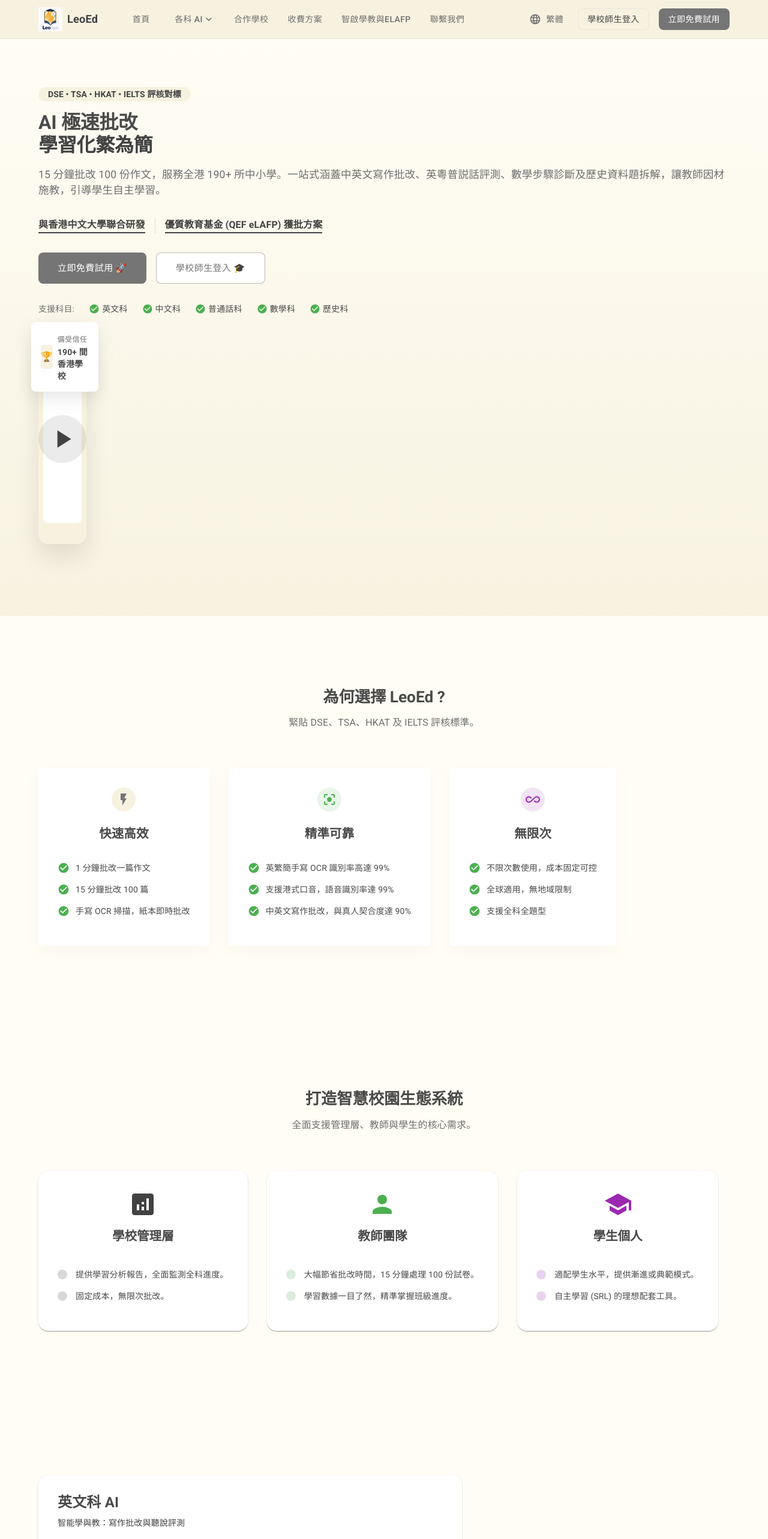
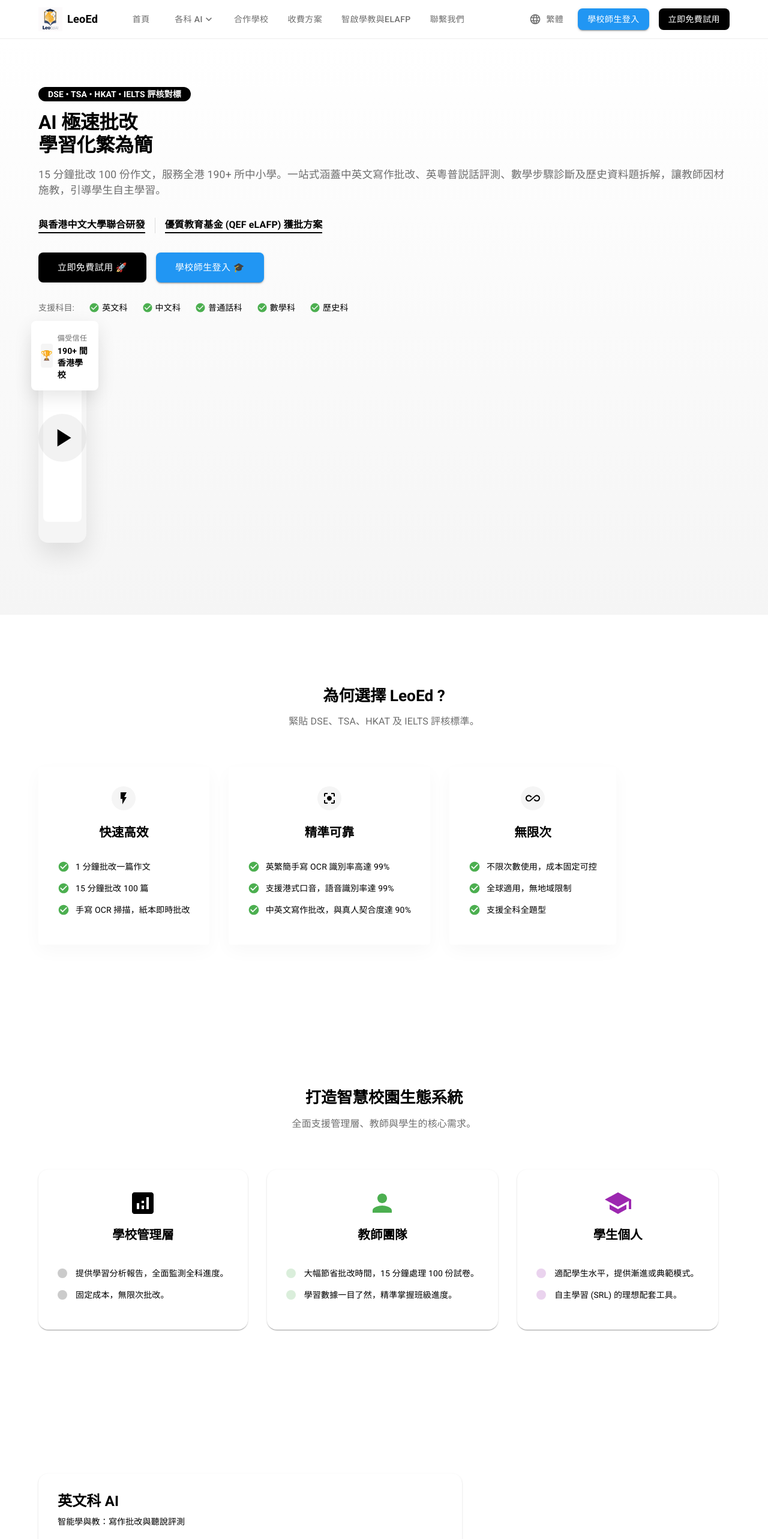
Before and after one commit to theyyyty411-ctrl/Leoed-final-version, a React (Vite) app: page / in a window 1280 px wide. Shown: the top 2566 px of the page at 60% size. Built offline with nearby package versions, Linux system fonts and the light colour scheme.

Commit message:
Updated to active gemini-2.5-flash model

```diff
--- a/src/pages/landing/Landing.js
+++ b/src/pages/landing/Landing.js
@@ -48,9 +48,9 @@
 import logo from "../../images/logo.jpeg";
 
 // Mock icons for the features section if specific ones aren't available
-const FastIcon = () => <Box sx={{ backgroundColor: '#F7F2E0', p: 1, borderRadius: '50%', display: 'inline-flex' }}><LightningIcon sx={{ color: '#757575' }} /></Box>;
-const ReliableIcon = () => <Box sx={{ backgroundColor: '#E8F5E9', p: 1, borderRadius: '50%', display: 'inline-flex' }}><TargetIcon sx={{ color: '#4CAF50' }} /></Box>;
-const UnlimitedIcon = () => <Box sx={{ backgroundColor: '#F3E5F5', p: 1, borderRadius: '50%', display: 'inline-flex' }}><InfinityIcon sx={{ color: '#9C27B0' }} /></Box>;
+const FastIcon = () => <Box sx={{ backgroundColor: '#F5F5F5', p: 1, borderRadius: '50%', display: 'inline-flex' }}><LightningIcon sx={{ color: '#000000' }} /></Box>;
+const ReliableIcon = () => <Box sx={{ backgroundColor: '#F5F5F5', p: 1, borderRadius: '50%', display: 'inline-flex' }}><TargetIcon sx={{ color: '#000000' }} /></Box>;
+const UnlimitedIcon = () => <Box sx={{ backgroundColor: '#F5F5F5', p: 1, borderRadius: '50%', display: 'inline-flex' }}><InfinityIcon sx={{ color: '#000000' }} /></Box>;
 
 const LandingPage = () => {
   const navigate = useNavigate();
@@ -60,14 +60,14 @@
   };
 
   return (
-    <Box sx={{ flexGrow: 1, bgcolor: "#FFFDF5", color: "text.primary" }}>
+    <Box sx={{ flexGrow: 1, bgcolor: "#FFFFFF", color: "text.primary" }}>
       {/* Header */}
-      <AppBar position="sticky" elevation={0} sx={{ bgcolor: "#F7F2E0", color: "black", borderBottom: "1px solid #E8E4D8" }}>
+      <AppBar position="sticky" elevation={0} sx={{ bgcolor: "#FFFFFF", color: "black", borderBottom: "1px solid #EEEEEE" }}>
         <Container maxWidth="lg">
           <Toolbar disableGutters sx={{ justifyContent: "space-between" }}>
             <Box sx={{ display: "flex", alignItems: "center" }}>
               <Box component="img" src={logo} sx={{ height: 40, mr: 1 }} />
-              <Typography variant="h6" component="div" sx={{ fontWeight: "bold", color: "#424242", display: "flex", alignItems: "center" }}>
+              <Typography variant="h6" component="div" sx={{ fontWeight: "bold", color: "#000000", display: "flex", alignItems: "center" }}>
                 LeoEd
               </Typography>
               <Box sx={{ display: { xs: "none", md: "flex" }, ml: 4 }}>
@@ -83,16 +83,16 @@
                 繁體
               </Button>
               <Button
-                variant="outlined"
+                variant="contained"
                 onClick={handleLogin}
-                sx={{ mr: 2, textTransform: "none", borderRadius: 2, border: "1px solid #E8E4D8", color: "#424242" }}
+                sx={{ mr: 2, textTransform: "none", borderRadius: 2, bgcolor: "#2196f3", color: "white", '&:hover': { bgcolor: '#1976d2' } }}
               >
                 學校師生登入
               </Button>
               <Button
                 variant="contained"
                 color="primary"
-                sx={{ textTransform: "none", borderRadius: 2, boxShadow: "none" }}
+                sx={{ textTransform: "none", borderRadius: 2, boxShadow: "none", bgcolor: "#000000", color: "#FFFFFF", '&:hover': { bgcolor: '#333333' } }}
               >
                 立即免費試用
               </Button>
@@ -102,36 +102,36 @@
       </AppBar>
 
       {/* Hero Section */}
-      <Box sx={{ pt: 10, pb: 15, background: "linear-gradient(180deg, #FFFDF5 0%, #F7F2E0 100%)" }}>
+      <Box sx={{ pt: 10, pb: 15, background: "linear-gradient(180deg, #FFFFFF 0%, #F5F5F5 100%)" }}>
         <Container maxWidth="lg">
           <Grid container spacing={4} alignItems="center">
             <Grid item xs={12} md={6}>
               <Box sx={{ mb: 2 }}>
-                <Typography component="span" sx={{ bgcolor: "#F7F2E0", color: "#424242", px: 2, py: 0.5, borderRadius: 10, fontSize: "0.875rem", fontWeight: "bold" }}>
+                <Typography component="span" sx={{ bgcolor: "#000000", color: "#FFFFFF", px: 2, py: 0.5, borderRadius: 10, fontSize: "0.875rem", fontWeight: "bold" }}>
                   DSE • TSA • HKAT • IELTS 評核對標
                 </Typography>
               </Box>
               <Typography variant="h2" sx={{ fontWeight: 800, mb: 2, lineHeight: 1.2 }}>
                 AI 極速批改<br />
-                <Box component="span" sx={{ color: "#424242" }}>學習化繁為簡</Box>
+                <Box component="span" sx={{ color: "#000000" }}>學習化繁為簡</Box>
               </Typography>
               <Typography variant="body1" sx={{ color: "text.secondary", mb: 4, fontSize: "1.1rem" }}>
                 15 分鐘批改 100 份作文，服務全港 190+ 所中小學。一站式涵蓋中英文寫作批改、英粵普説話評測、數學步驟診斷及歷史資料題拆解，讓教師因材施教，引導學生自主學習。
               </Typography>
               <Box sx={{ mb: 4, display: "flex", alignItems: "center", gap: 2 }}>
-                <Typography sx={{ color: "#424242", fontWeight: "bold", borderBottom: "2px solid #424242" }}>
+                <Typography sx={{ color: "#000000", fontWeight: "bold", borderBottom: "2px solid #000000" }}>
                   與香港中文大學聯合研發
                 </Typography>
                 <Divider orientation="vertical" flexItem />
-                <Typography sx={{ color: "#424242", fontWeight: "bold", borderBottom: "2px solid #424242" }}>
+                <Typography sx={{ color: "#000000", fontWeight: "bold", borderBottom: "2px solid #000000" }}>
                   優質教育基金 (QEF eLAFP) 獲批方案
                 </Typography>
               </Box>
               <Box sx={{ display: "flex", gap: 2 }}>
-                <Button variant="contained" size="large" sx={{ px: 4, py: 1.5, borderRadius: 2, boxShadow: "none", textTransform: "none" }}>
+                <Button variant="contained" size="large" sx={{ px: 4, py: 1.5, borderRadius: 2, boxShadow: "none", textTransform: "none", bgcolor: "#000000", color: "#FFFFFF", '&:hover': { bgcolor: '#333333' } }}>
                   立即免費試用 🚀
                 </Button>
-                <Button variant="outlined" size="large" onClick={handleLogin} sx={{ px: 4, py: 1.5, borderRadius: 2, textTransform: "none", bgcolor: "white" }}>
+                <Button variant="contained" size="large" onClick={handleLogin} sx={{ px: 4, py: 1.5, borderRadius: 2, textTransform: "none", bgcolor: "#2196f3", color: "white", '&:hover': { bgcolor: '#1976d2' } }}>
                   學校師生登入 🎓
                 </Button>
               </Box>
@@ -151,7 +151,7 @@
                   width: "100%",
                   maxWidth: 500,
                   height: 350,
-                  bgcolor: "#F7F2E0",
+                  bgcolor: "#F5F5F5",
                   borderRadius: 4,
                   display: "flex",
                   alignItems: "center",
@@ -160,13 +160,13 @@
                   position: "relative"
                 }}>
                   <Box sx={{ width: "80%", height: "80%", bgcolor: "white", borderRadius: 2, display: "flex", alignItems: "center", justifyContent: "center" }}>
-                     <IconButton color="primary" sx={{ width: 80, height: 80, bgcolor: "rgba(66, 66, 66, 0.1)" }}>
-                       <PlayArrowIcon sx={{ fontSize: 50, color: "#424242" }} />
+                     <IconButton color="primary" sx={{ width: 80, height: 80, bgcolor: "rgba(0, 0, 0, 0.05)" }}>
+                       <PlayArrowIcon sx={{ fontSize: 50, color: "#000000" }} />
                      </IconButton>
                   </Box>
                   <Card sx={{ position: "absolute", top: -20, right: -20, p: 2, borderRadius: 2, boxShadow: "0 10px 30px rgba(0,0,0,0.1)" }}>
                     <Box sx={{ display: "flex", alignItems: "center", gap: 1 }}>
-                       <Box sx={{ width: 40, height: 40, bgcolor: "#F7F2E0", borderRadius: 1, display: "flex", alignItems: "center", justifyContent: "center" }}>🏆</Box>
+                       <Box sx={{ width: 40, height: 40, bgcolor: "#F5F5F5", borderRadius: 1, display: "flex", alignItems: "center", justifyContent: "center" }}>🏆</Box>
                        <Box>
                          <Typography variant="caption" sx={{ color: "text.secondary" }}>備受信任</Typography>
                          <Typography variant="body2" sx={{ fontWeight: "bold" }}>190+ 間香港學校</Typography>
@@ -237,7 +237,7 @@
       </Container>
 
       {/* Ecosystem Section */}
-      <Box sx={{ py: 15, bgcolor: "#FFFDF5" }}>
+      <Box sx={{ py: 15, bgcolor: "#FFFFFF" }}>
         <Container maxWidth="lg">
           <Box sx={{ textAlign: "center", mb: 8 }}>
             <Typography variant="h3" sx={{ fontWeight: "bold", mb: 2 }}>
@@ -250,15 +250,15 @@
           <Grid container spacing={4}>
             <Grid item xs={12} md={4}>
               <Card sx={{ height: "100%", p: 4, borderRadius: 4, display: "flex", flexDirection: "column", alignItems: "center" }}>
-                <AnalyticsIcon sx={{ fontSize: 48, color: "#424242", mb: 2 }} />
+                <AnalyticsIcon sx={{ fontSize: 48, color: "#000000", mb: 2 }} />
                 <Typography variant="h5" sx={{ fontWeight: "bold", mb: 3 }}>學校管理層</Typography>
                 <List dense>
                   <ListItem disableGutters>
-                    <ListItemIcon sx={{ minWidth: 30 }}><Box sx={{ width: 16, height: 16, bgcolor: "#424242", borderRadius: "50%", opacity: 0.2, display: "flex", alignItems: "center", justifyContent: "center" }}><Box sx={{ width: 8, height: 8, bgcolor: "#424242", borderRadius: "50%" }} /></Box></ListItemIcon>
+                    <ListItemIcon sx={{ minWidth: 30 }}><Box sx={{ width: 16, height: 16, bgcolor: "#000000", borderRadius: "50%", opacity: 0.2, display: "flex", alignItems: "center", justifyContent: "center" }}><Box sx={{ width: 8, height: 8, bgcolor: "#000000", borderRadius: "50%" }} /></Box></ListItemIcon>
                     <ListItemText primary="提供學習分析報告，全面監測全科進度。" />
                   </ListItem>
                   <ListItem disableGutters>
-                    <ListItemIcon sx={{ minWidth: 30 }}><Box sx={{ width: 16, height: 16, bgcolor: "#424242", borderRadius: "50%", opacity: 0.2, display: "flex", alignItems: "center", justifyContent: "center" }}><Box sx={{ width: 8, height: 8, bgcolor: "#424242", borderRadius: "50%" }} /></Box></ListItemIcon>
+                    <ListItemIcon sx={{ minWidth: 30 }}><Box sx={{ width: 16, height: 16, bgcolor: "#000000", borderRadius: "50%", opacity: 0.2, display: "flex", alignItems: "center", justifyContent: "center" }}><Box sx={{ width: 8, height: 8, bgcolor: "#000000", borderRadius: "50%" }} /></Box></ListItemIcon>
                     <ListItemText primary="固定成本，無限次批改。" />
                   </ListItem>
                 </List>
@@ -306,7 +306,7 @@
           <Grid item xs={12} md={4}>
             <Card sx={{ height: "100%", p: 4, borderRadius: 4, position: "relative" }}>
               <Typography variant="h4" sx={{ fontWeight: "bold", mb: 1 }}>英文科 AI</Typography>
-              <Typography variant="body2" sx={{ color: "#424242", mb: 3 }}>智能學與教：寫作批改與聽說評測</Typography>
+              <Typography variant="body2" sx={{ color: "#000000", mb: 3 }}>智能學與教：寫作批改與聽說評測</Typography>
               <List dense>
                 {[
                   "考評對標：支援 DSE、TSA、HKAT、IELTS 及校本標準。",
@@ -315,13 +315,13 @@
                   "閱讀及聆聽：支援 PDF、網頁、YouTube 及影音檔案，一鍵自動出題、批改與分析。"
                 ].map((item) => (
                   <ListItem key={item} disableGutters sx={{ alignItems: "flex-start" }}>
-                    <ListItemIcon sx={{ minWidth: 30, mt: 0.5 }}><CheckCircleIcon sx={{ color: "#424242", fontSize: 20 }} /></ListItemIcon>
+                    <ListItemIcon sx={{ minWidth: 30, mt: 0.5 }}><CheckCircleIcon sx={{ color: "#000000", fontSize: 20 }} /></ListItemIcon>
                     <ListItemText primary={item} />
                   </ListItem>
                 ))}
               </List>
               <Box sx={{ mt: "auto", pt: 2 }}>
-                <Button fullWidth variant="contained" sx={{ bgcolor: "#F7F2E0", color: "#424242", py: 1.5, "&:hover": { bgcolor: "#E8E4D8" }, boxShadow: "none", textTransform: "none" }} endIcon={<ArrowForwardIcon />}>
+                <Button fullWidth variant="contained" sx={{ bgcolor: "#F5F5F5", color: "#000000", py: 1.5, "&:hover": { bgcolor: "#EEEEEE" }, boxShadow: "none", textTransform: "none" }} endIcon={<ArrowForwardIcon />}>
                   探索英文方案
                 </Button>
               </Box>
@@ -356,11 +356,11 @@
           </Grid>
           <Grid item xs={12} md={4}>
             <Card sx={{ height: "100%", p: 4, borderRadius: 4 }}>
-              <Box sx={{ position: "absolute", top: 10, right: 10, bgcolor: "#F7F2E0", color: "#424242", px: 1, py: 0.2, borderRadius: 1, fontSize: "0.7rem", fontWeight: "bold" }}>
+              <Box sx={{ position: "absolute", top: 10, right: 10, bgcolor: "#000000", color: "#FFFFFF", px: 1, py: 0.2, borderRadius: 1, fontSize: "0.7rem", fontWeight: "bold" }}>
                 下月發佈
               </Box>
               <Typography variant="h4" sx={{ fontWeight: "bold", mb: 1 }}>數學科 AI</Typography>
-              <Typography variant="body2" sx={{ color: "#424242", mb: 3 }}>算式步驟診斷：錯題追蹤與自適應練習</Typography>
+              <Typography variant="body2" sx={{ color: "#000000", mb: 3 }}>算式步驟診斷：錯題追蹤與自適應練習</Typography>
               <List dense>
                 {[
                   "圖像識別：支援手機拍照，具備手寫算式 OCR 識別技術。",
@@ -385,10 +385,10 @@
       </Container>
 
       {/* Partners Section */}
-      <Box sx={{ py: 10, bgcolor: "#FFFDF5", textAlign: "center" }}>
+      <Box sx={{ py: 10, bgcolor: "#FFFFFF", textAlign: "center" }}>
         <Container maxWidth="lg">
           <Typography component="div" sx={{ mb: 2 }}>
-             <Box component="span" sx={{ bgcolor: "#F7F2E0", color: "#424242", px: 2, py: 0.5, borderRadius: 10, fontSize: "0.875rem", fontWeight: "bold" }}>
+             <Box component="span" sx={{ bgcolor: "#F5F5F5", color: "#000000", px: 2, py: 0.5, borderRadius: 10, fontSize: "0.875rem", fontWeight: "bold" }}>
                ⭐ 獲 190+ 所學校採用
              </Box>
           </Typography>
@@ -417,11 +417,11 @@
       </Box>
 
       {/* Pricing Table Section */}
-      <Box sx={{ py: 15, bgcolor: "#FFFDF5" }}>
+      <Box sx={{ py: 15, bgcolor: "#FFFFFF" }}>
         <Container maxWidth="lg">
           <Box sx={{ display: "flex", justifyContent: "center", mb: 6 }}>
-            <Box sx={{ bgcolor: "#F7F2E0", p: 1, borderRadius: 10, display: "flex", gap: 1, boxShadow: "0 5px 15px rgba(0,0,0,0.05)" }}>
-              <Button variant="contained" sx={{ borderRadius: 10, px: 6, boxShadow: "none" }}>英文科</Button>
+            <Box sx={{ bgcolor: "#F5F5F5", p: 1, borderRadius: 10, display: "flex", gap: 1, boxShadow: "0 5px 15px rgba(0,0,0,0.05)" }}>
+              <Button variant="contained" sx={{ borderRadius: 10, px: 6, boxShadow: "none", bgcolor: "#000000", "&:hover": { bgcolor: "#333333" } }}>英文科</Button>
               <Button variant="text" sx={{ borderRadius: 10, px: 6, color: "text.secondary" }}>中文科</Button>
             </Box>
           </Box>
@@ -429,7 +429,7 @@
           <TableContainer component={Paper} sx={{ borderRadius: 4, boxShadow: "0 20px 50px rgba(0,0,0,0.05)", overflow: "hidden" }}>
             <Table>
               <TableHead>
-                <TableRow sx={{ bgcolor: "#F7F2E0" }}>
+                <TableRow sx={{ bgcolor: "#F5F5F5" }}>
                   <TableCell></TableCell>
                   {["方案 A", "方案 B", "方案 C", "方案 D"].map((p) => (
                     <TableCell key={p} align="center" sx={{ fontWeight: "bold", fontSize: "1.1rem" }}>{p}</TableCell>
@@ -540,7 +540,7 @@
       </Container>
 
       {/* Team Section */}
-      <Box sx={{ py: 15, bgcolor: "#FFFDF5" }}>
+      <Box sx={{ py: 15, bgcolor: "#FFFFFF" }}>
         <Container maxWidth="lg">
           <Box sx={{ textAlign: "center", mb: 8 }}>
             <Typography variant="h3" sx={{ fontWeight: "bold" }}>核心研發成員</Typography>
@@ -553,8 +553,8 @@
             ].map((member) => (
               <Grid item xs={12} md={4} key={member.name}>
                 <Box sx={{ textAlign: "center" }}>
-                  <Avatar sx={{ width: 150, height: 150, mx: "auto", mb: 3, bgcolor: "#F7F2E0" }}>
-                    <PersonIcon sx={{ fontSize: 80, color: "#D8D4C8" }} />
+                  <Avatar sx={{ width: 150, height: 150, mx: "auto", mb: 3, bgcolor: "#F5F5F5" }}>
+                    <PersonIcon sx={{ fontSize: 80, color: "#CCCCCC" }} />
                   </Avatar>
                   <Typography variant="h5" sx={{ fontWeight: "bold" }}>{member.name}</Typography>
                   <Typography variant="body2" sx={{ color: "#424242", mt: 1 }}>{member.title}</Typography>
@@ -613,7 +613,7 @@
                 <EmailIcon sx={{ opacity: 0.7 }} />
                 <Typography variant="body2" sx={{ opacity: 0.7 }}>Hello@leoed.ai</Typography>
               </Box>
-              <Button variant="contained" fullWidth sx={{ bgcolor: "#424242", py: 1.5, mb: 4, textTransform: "none" }} startIcon={<LocationIcon />}>預約到校示範</Button>
+              <Button variant="contained" fullWidth sx={{ bgcolor: "#F5F5F5", color: "#000000", py: 1.5, mb: 4, textTransform: "none", "&:hover": { bgcolor: "#EEEEEE" } }} startIcon={<LocationIcon />}>預約到校示範</Button>
               <Box sx={{ mb: 2 }}>
                 <Typography variant="caption" sx={{ opacity: 0.5 }}>香港科學園辦公室</Typography>
                 <Typography variant="body2" sx={{ opacity: 0.7 }}>Unit 218, 2/F, Building 19W, HK Science Park, Shatin, N.T., HK</Typography>
--- a/src/themes/default.js
+++ b/src/themes/default.js
@@ -1,6 +1,6 @@
 import tinycolor from "tinycolor2";
 
-const primary = "#757575";
+const primary = "#2196f3";
 const secondary = "#FF5C93";
 const warning = "#FFC260";
 const success = "#3CD4A0";
@@ -38,18 +38,18 @@
       dark: tinycolor(info).darken(darkenRate).toHexString(),
     },
     text: {
-      primary: "#4A4A4A",
+      primary: "#000000",
       secondary: "#6E6E6E",
       hint: "#B9B9B9",
     },
     background: {
-      default: "#FFFDF5",
-      light: "#F7F2E0",
+      default: "#FFFFFF",
+      light: "#F5F5F5",
     },
   },
   customShadows: {
     widget:
-      "0px 12px 33px 0px #E8E4D8, 0 3px 3px -2px #B2B2B21A, 0 1px 8px 0 #9A9A9A1A",
+      "0px 12px 33px 0px #EEEEEE, 0 3px 3px -2px #B2B2B21A, 0 1px 8px 0 #9A9A9A1A",
   },
 };
 
```
